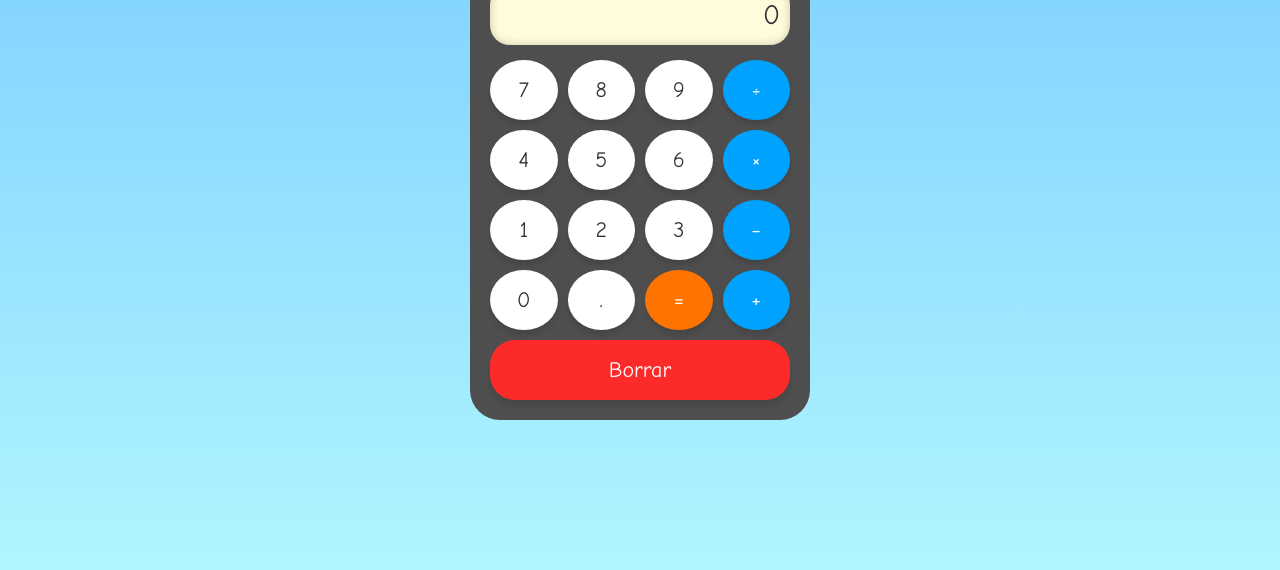
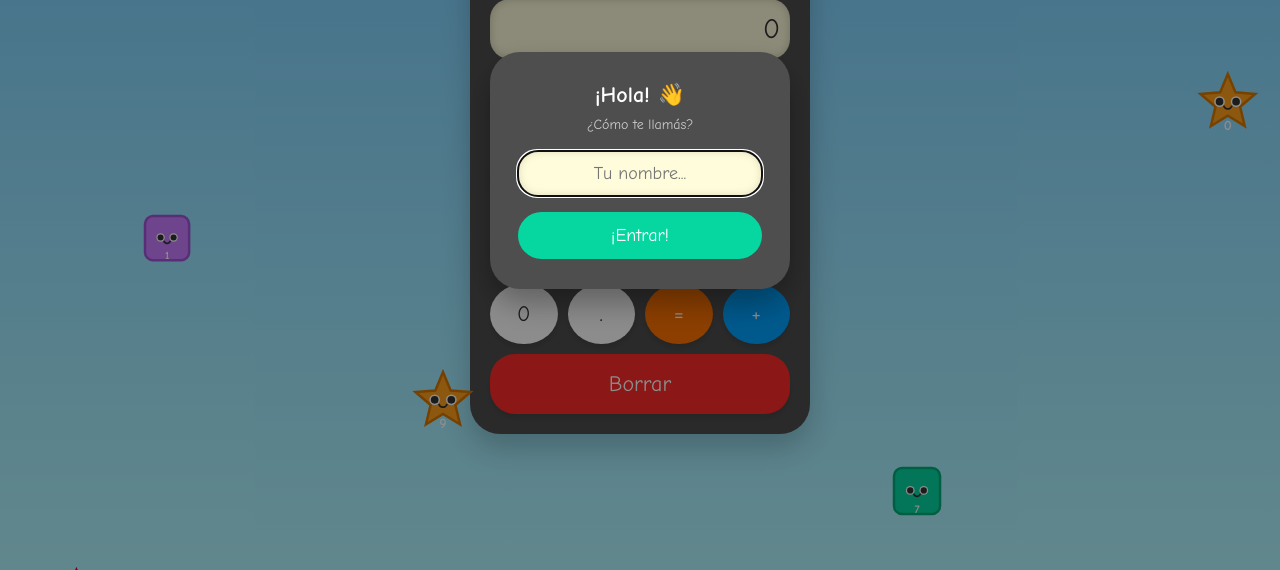
Before and after one commit to EnzoPuntano/Actividad-calculadora-modificada, a plain HTML site: page index.html in a window 1280 px wide. Shown: the part 230-800 px from the top of the page. Drawn offline with Linux system fonts and the light colour scheme.

Commit message:
Calculadora infantil

```diff
--- a/CSS/style.css
+++ b/CSS/style.css
@@ -3,7 +3,6 @@
     margin: 0;
     padding: 0;
     font-family: 'Comic Sans MS', 'Chalkboard SE', cursive;
-
 }
 body {
     display: flex;
@@ -14,13 +13,60 @@
     overflow: hidden;
 }
 
+/* === MODAL === */
+#overlay {
+    position: fixed; inset: 0;
+    background: rgba(0,0,0,0.45);
+    display: flex; align-items: center; justify-content: center;
+    z-index: 1000;
+}
+#modal {
+    background: #4e4e4e;
+    border-radius: 30px;
+    padding: 30px 28px;
+    text-align: center;
+    width: 300px;
+    box-shadow: 0 15px 30px rgba(0,0,0,0.3);
+}
+#modal h2 { color: #fff; font-size: 22px; margin-bottom: 8px; }
+#modal p  { color: #ccc; font-size: 14px; margin-bottom: 18px; }
+#nombre-input {
+    width: 100%; padding: 12px;
+    border: none; border-radius: 20px;
+    font-size: 18px; text-align: center;
+    background: #fffcdb; color: #333;
+    box-shadow: inset 0 0 10px rgba(0,0,0,0.15);
+    margin-bottom: 16px;
+}
+#btn-entrar {
+    width: 100%; padding: 13px;
+    background: #06d6a0; color: #fff;
+    border: none; border-radius: 25px;
+    font-size: 18px; cursor: pointer;
+    transition: transform 0.15s;
+    height: auto;
+    border-radius: 25px;
+    box-shadow: none;
+}
+#btn-entrar:hover  { transform: translateY(-2px); }
+#btn-entrar:active { transform: translateY(2px); }
+
+/* === SALUDO === */
+#saludo {
+    text-align: center;
+    color: #fff;
+    font-size: 13px;
+    margin-bottom: 10px;
+    min-height: 18px;
+}
+
+/* === CALCULADORA === */
 .calculator {
     width: 340px;
     background-color: #4e4e4e;
     border-radius: 30px;
     padding: 20px;
-        box-shadow: 0 15px 30px rgba(0, 0, 0, 0.2),
-
+    box-shadow: 0 15px 30px rgba(0,0,0,0.2);
 }
 .calculator h1 {
     text-align: center;
@@ -28,11 +74,6 @@
     color: #fff;
     font-size: 26px;
     position: relative;
-    }
-    .calculator h1::after {
-        position: absolute;
-        font-size: 20px;
-        margin-left: 5px;
 }
 #display {
     width: 100%;
@@ -45,12 +86,11 @@
     border-radius: 20px;
     background-color: #fffcdb;
     color: #333;
-        box-shadow: inset 0 0 10px rgba(0, 0, 0, 0.2);
+    box-shadow: inset 0 0 10px rgba(0,0,0,0.2);
 }
 .buttons {
     display: grid;
     grid-template-columns: repeat(4, 1fr);
-
     grid-gap: 10px;
 }
 button {
@@ -60,59 +100,18 @@
     font-size: 22px;
     cursor: pointer;
     transition: all 0.2s;
-        box-shadow: 0 5px 5px rgba(0, 0, 0, 0.1);
-        position: relative;
+    box-shadow: 0 5px 5px rgba(0,0,0,0.1);
     background-color: #fff;
     color: #333;
 }
-    button:hover {
-        transform: translateY(-3px);
-    }
-    button:active {
-        transform: translateY(3px);
-        box-shadow: 0 2px 2px rgba(0, 0, 0, 0.1);
-    }
-    /* Estilo para los números */
-    button:nth-child(1), button:nth-child(2), button:nth-child(3),
-    button:nth-child(5), button:nth-child(6), button:nth-child(7),
-    button:nth-child(9), button:nth-child(10), button:nth-child(11),
-    button:nth-child(13) {
-    background-color: #fff;
-    }
-    /* Estilo para los operadores */
-    button:nth-child(4), button:nth-child(8), button:nth-child(12),
-    button:nth-child(16) {
-    background-color: #00a2ff;
-    color: #fff;
-    }
-    /* Estilo para el botón de igual */
-
-    button:nth-child(15) {
-        background-color: #ff7300;
-        color:#fff
-    }
-    /* Estilo para el botón de borrar */
+button:hover  { transform: translateY(-3px); }
+button:active { transform: translateY(3px); box-shadow: 0 2px 2px rgba(0,0,0,0.1); }
+button:nth-child(4), button:nth-child(8),
+button:nth-child(12), button:nth-child(16) { background-color: #00a2ff; color: #fff; }
+button:nth-child(15) { background-color: #ff7300; color: #fff; }
 button.clear {
     background-color: #fd2a2a;
     color: #fff;
     grid-column: span 4;
     border-radius: 25px;
 }
-
-
-    /* Elementos decorativos */
-    .calculator::before {
-        position: absolute;
-        top: -30px;
-        left: -15px;
-        font-size: 40px;
-        transform: rotate(-15deg);
-    }
-    .calculator::after {
-        position: absolute;
-        bottom: -30px;
-        right: -15px;
-        font-size: 40px;
-
-    transform: rotate(15deg);
-    }
--- a/JS/script.js
+++ b/JS/script.js
@@ -1,118 +1,127 @@
 let displayValue = '0';
 const display = document.getElementById('display');
+const COLORES  = ['#ff4d6d','#ff9f1c','#ffdd00','#06d6a0','#4cc9f0','#c77dff','#f72585'];
+const SIMBOLOS = ['+','-','×','÷','=','1','2','3','4','5','6','7','8','9','0'];
 
-// Configuración de la API de voz
-let utterance = new SpeechSynthesisUtterance();
-utterance.lang = 'es-AR';
-utterance.rate = 0.9;
-utterance.pitch = 1;
-
-
-// Función que se llama cuando se presiona un número o un operador
+// === CALCULADORA ===
 function press(key) {
-    // Hace que al iniciar muestre "0"
-    if (displayValue === '0' && (key >= '0' && key <= '9')) {
-        displayValue = key; // Reemplaza '0' con el nuevo número
-    } else if (displayValue === '0' && key === '.') {
-        displayValue = '0.'; // Si se presiona '.' al principio, muestra '0.'
-    }
-    // Evita agregar múltiples puntos decimales en el mismo número
-    else if (key === '.' && displayValue.includes('.')) {
-        // No hace nada si ya hay un punto en el número actual (simple manejo)
-    }
-    else {
-        displayValue += key; // Agrega la tecla al valor actual de la pantalla
-    }
-    display.value = displayValue; // Actualiza el valor mostrado en la pantalla
-
+    if (displayValue === '0' && key >= '0' && key <= '9') displayValue = key;
+    else if (key === '.' && displayValue.includes('.')) return;
+    else displayValue += key;
+    display.value = displayValue;
+}
+function clearDisplay() { display.value = displayValue = '0'; }
+function calculate() {
+    try { display.value = displayValue = eval(displayValue).toString(); }
+    catch { display.value = 'Math error'; setTimeout(() => display.value = displayValue = '0', 1500); }
 }
 
-function clearDisplay() {
-    displayValue = '0'; // Reinicia el valor de la pantalla a '0'
-    display.value = '0'; // Actualiza el valor mostrado en la pantalla
-
+// === NOMBRE Y SALUDO ===
+function guardarNombre() {
+    const nombre = document.getElementById('nombre-input').value.trim();
+    if (!nombre) return;
+    localStorage.setItem('calc_nombre', nombre);
+    document.getElementById('overlay').remove();
+    mostrarSaludo(nombre);
+}
+function mostrarSaludo(nombre) {
+    const ops = ['¡Hola', '¡Bienvenido/a', '¡Buenas'];
+    document.getElementById('saludo').textContent =
+        `${ops[Math.floor(Math.random()*ops.length)]}, ${nombre}! 🎉`;
 }
 
+// === FIGURAS FLOTANTES ===
+const MAX_FIGURAS = 12;
+let activas = 0;
 
-function calculate() {
-    try {
+function xFuera() {
+    const r = document.querySelector('.calculator')?.getBoundingClientRect();
+    const izq = r ? r.left - 20 : window.innerWidth * 0.3;
+    const der  = r ? r.right + 20 : window.innerWidth * 0.7;
+    return (izq > 40 && (Math.random() > 0.5 || der > window.innerWidth - 40))
+        ? Math.random() * izq
+        : der + Math.random() * (window.innerWidth - der);
+}
+function darken(hex) {
+    return `rgb(${[0,8,16].map(s => Math.max(0, (parseInt(hex.slice(1),16) >> s & 255) - 40)).reverse().join(',')})`;
+}
+function dibujar(ctx, tipo, c, r, color) {
+    ctx.fillStyle = color; ctx.strokeStyle = darken(color); ctx.lineWidth = 2.5;
+    ctx.beginPath();
+    if      (tipo === 0) { ctx.arc(c, c, r, 0, Math.PI*2); }
+    else if (tipo === 1) { ctx.roundRect(3, 3, c*2-6, c*2-6, 8); }
+    else if (tipo === 2) { ctx.moveTo(c,4); ctx.lineTo(c*2-4,c*2-4); ctx.lineTo(4,c*2-4); ctx.closePath(); }
+    else {
+        for (let i = 0; i < 10; i++) {
+            const a = Math.PI/5*i - Math.PI/2, R = i%2 ? r*.45 : r;
+            i ? ctx.lineTo(c+R*Math.cos(a), c+R*Math.sin(a))
+              : ctx.moveTo(c+R*Math.cos(a), c+R*Math.sin(a));
+        }
+        ctx.closePath();
+    }
+    ctx.fill(); ctx.stroke();
+    const fy = tipo===2 ? c+6 : c+2, eo = c*.26, er = c*.12;
+    [c-eo, c+eo].forEach(ex => {
+        ctx.fillStyle='#fff'; ctx.beginPath(); ctx.arc(ex, fy-c*.1, er*1.4, 0, Math.PI*2); ctx.fill();
+        ctx.fillStyle='#333'; ctx.beginPath(); ctx.arc(ex, fy-c*.1, er,     0, Math.PI*2); ctx.fill();
+    });
+    ctx.strokeStyle='#333'; ctx.lineWidth=1.8;
+    ctx.beginPath(); ctx.arc(c, fy, c*.13, .2, Math.PI-.2); ctx.stroke();
+    ctx.fillStyle='#fff'; ctx.font=`bold ${c*.44}px Comic Sans MS`;
+    ctx.textAlign='center'; ctx.textBaseline='bottom';
+    ctx.fillText(SIMBOLOS[Math.floor(Math.random()*SIMBOLOS.length)], c, c*2-2);
+}
+function crearFigura() {
+    if (activas >= MAX_FIGURAS) return;
+    activas++;
+    const s = 44 + Math.random()*24, cv = document.createElement('canvas');
+    cv.width = cv.height = s;
+    dibujar(cv.getContext('2d'), Math.floor(Math.random()*4), s/2, s/2-3, COLORES[Math.floor(Math.random()*COLORES.length)]);
+    const x = xFuera();
+    cv.style.cssText = `position:fixed;left:${x}px;top:${window.innerHeight+10}px;z-index:0;pointer-events:none`;
+    document.body.appendChild(cv);
+    const dur = 8000 + Math.random()*5000;
+    let elapsed = 0, prev = null;
+    function anim(ts) {
+        if (document.hidden) { prev = null; requestAnimationFrame(anim); return; }
+        if (prev !== null) elapsed += ts - prev;
+        prev = ts;
+        const p = Math.min(elapsed / dur, 1);
+        cv.style.top = (window.innerHeight+10 + (-s-10-window.innerHeight-10)*p) + 'px';
+        if (p < 1) requestAnimationFrame(anim);
+        else { cv.remove(); activas--; }
+    }
+    requestAnimationFrame(anim);
+}
+let loop;
+function iniciarLoop() {
+    if (document.hidden) { loop = setTimeout(iniciarLoop, 800); return; }
+    crearFigura();
+    loop = setTimeout(iniciarLoop, 700 + Math.random()*900);
+}
+document.addEventListener('visibilitychange', () => { if (!document.hidden) { clearTimeout(loop); iniciarLoop(); } });
 
-        const result = eval(displayValue);
-        displayValue = result.toString();
-        display.value = displayValue; // Muestra el resultado en la pantalla
-
-
-
-    } catch (error) {
-
-        display.value = 'Math error';
-        displayValue = '0';
-        setTimeout(() => {
-            display.value = '0';
-        }, 1500);
+// === INIT ===
+window.onload = () => {
+    display.value = displayValue;
+    const nombre = localStorage.getItem('calc_nombre');
+    if (nombre) {
+        document.getElementById('overlay').remove();
+        mostrarSaludo(nombre);
+    } else {
+        const input = document.getElementById('nombre-input');
+        input.focus();
+        input.addEventListener('keydown', e => { if (e.key === 'Enter') guardarNombre(); });
+        document.getElementById('btn-entrar').addEventListener('click', guardarNombre);
     }
-}
-
-function confetti() {
-    for (let i = 0; i < 15; i++) {
-        const confetti = document.createElement('div');
-        confetti.style.position = 'absolute';
-        confetti.style.width = '10px';
-        confetti.style.height = '10px';
-        confetti.style.backgroundColor = getRandomColor();
-        confetti.style.borderRadius = Math.random() > 0.5 ? '50%' : '0';
-        confetti.style.left = Math.random() * window.innerWidth + 'px';
-        confetti.style.top = '0';
-        confetti.style.zIndex = '5';
-        document.body.appendChild(confetti);
-
-        // Animación de caída para cada confeti
-        let startTime = null;
-        function animate(time) {
-            if (!startTime) startTime = time;
-            const elapsed = time - startTime;
-            const top = Math.min(window.innerHeight, elapsed / 10);
-            confetti.style.top = top + 'px';
-            confetti.style.transform = 'rotate(' + elapsed / 10 + 'deg)';
-            if (top < window.innerHeight) {
-                requestAnimationFrame(animate);
-            } else {
-                document.body.removeChild(confetti); // Elimina el confeti cuando sale de la pantalla
-            }
-        }
-        requestAnimationFrame(animate);
-    }
-}
-
-// Asegura que el display se inicialice a '0' cuando la página carga
-window.onload = function() {
-    display.value = displayValue;
+    iniciarLoop();
 };
 
-// Captura la tecla
-document.addEventListener('keydown', function(event) {
-const tecla = event.key;
-
-// Si es un número (0-9)
-if (tecla >= '0' && tecla <= '9') {
-document.getElementById('display').value += tecla;
-}
-// Si es un operador
-if (['+', '-', '*', '/'].includes(tecla)) {
-document.getElementById('display').value += ' ' + tecla + ' ';
-}
-// Si es Enter o = para calcular
-if (tecla === 'Enter' || tecla === '=') {
-// Ejemplo funcional: eval(document.getElementById('display').value)
-document.getElementById('display').value = eval(document.getElementById('display').value);
-}
-// Si es Borrar (Backspace)
-if (tecla === 'Backspace') {
-let valor = document.getElementById('display').value;
-document.getElementById('display').value = valor.slice(0, -1);
-}
-// Si es ESC para limpiar todo
-if (tecla === 'Escape') {
-document.getElementById('display').value = '';
-}
+// === TECLADO ===
+document.addEventListener('keydown', e => {
+    if (e.key>='0' && e.key<='9') display.value += e.key;
+    if (['+','-','*','/'].includes(e.key)) display.value += ' '+e.key+' ';
+    if (e.key==='Enter' || e.key==='=') display.value = eval(display.value);
+    if (e.key==='Backspace') display.value = display.value.slice(0,-1);
+    if (e.key==='Escape') display.value = '';
 });
--- a/index.html
+++ b/index.html
@@ -7,7 +7,18 @@
 <link rel="stylesheet" href="./CSS/style.css">
 </head>
 <body>
+
+  <div id="overlay">
+    <div id="modal">
+      <h2>¡Hola! 👋</h2>
+      <p>¿Cómo te llamás?</p>
+      <input type="text" id="nombre-input" placeholder="Tu nombre..." maxlength="20" />
+      <button id="btn-entrar">¡Entrar!</button>
+    </div>
+  </div>
+
   <div class="calculator">
+    <div id="saludo"></div>
     <h1>Calculadora básica</h1>
     <input type="text" id="display" disabled />
     <div class="buttons">
@@ -28,9 +39,9 @@
       <button onclick="calculate()">=</button>
       <button onclick="press('+')">+</button>
       <button onclick="clearDisplay()" class="clear">Borrar</button>
-
     </div>
   </div>
+
 </body>
 <script src="./JS/script.js"></script>
 </html>
```
Also changed, not shown: IMG/Fondo.png (added). Lines whose indentation alone changed are shown as unchanged.
